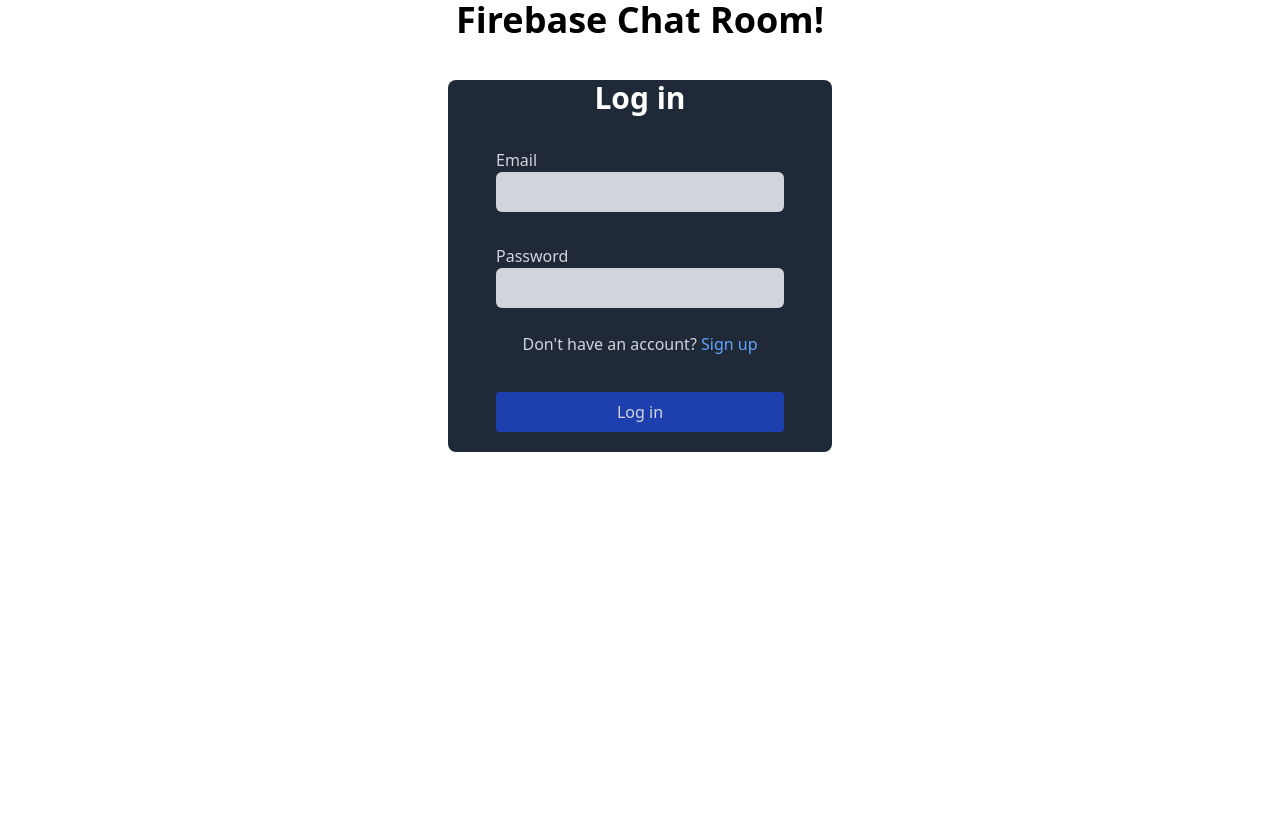
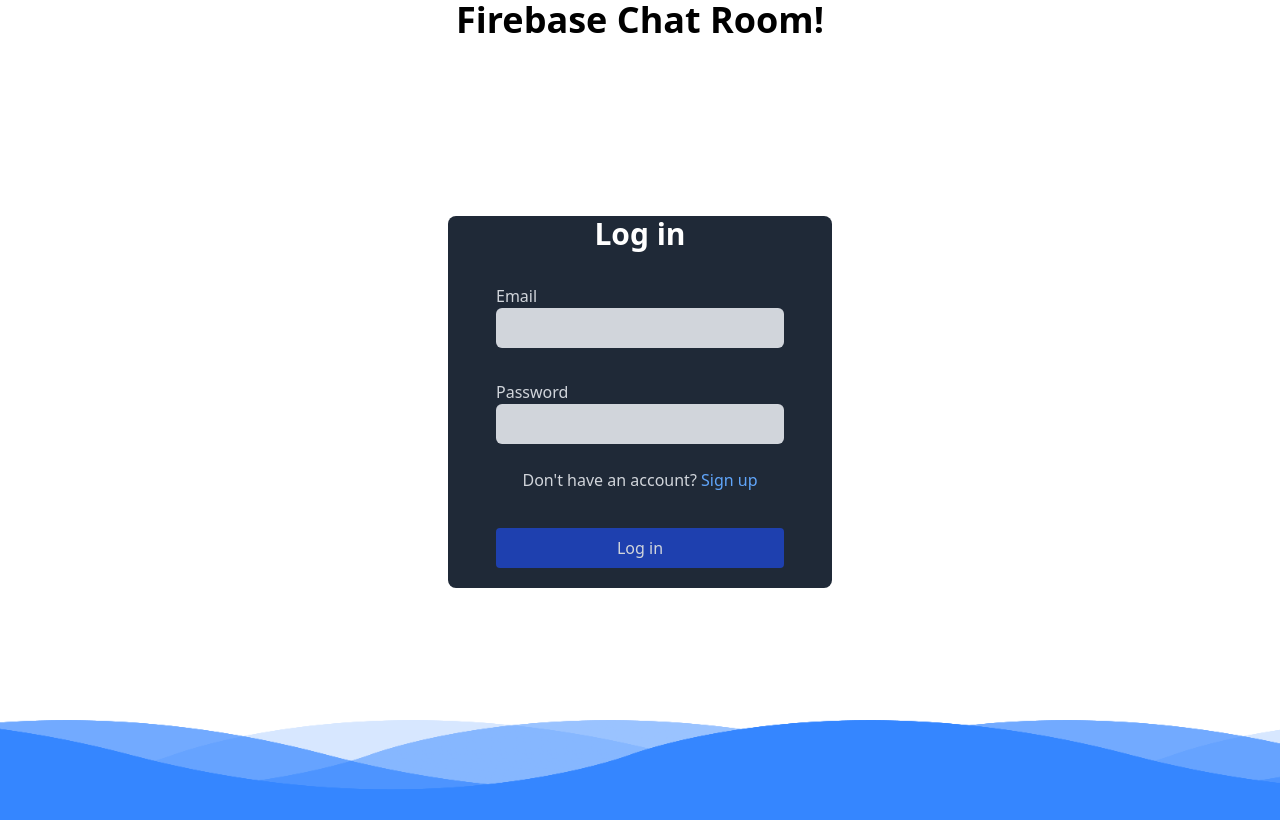
Before and after one commit to ChristianStaubo/chat-app-channel, a React (Create React App) app: page / in a window 1280 px wide. Built offline with nearby package versions, Linux system fonts and the light colour scheme.

Commit message:
added wave animation to log in page

```diff
--- a/src/App.css
+++ b/src/App.css
@@ -1,3 +1,69 @@
 @tailwind base;
 @tailwind components;
 @tailwind utilities;
+
+
+.waves{
+    width: 100%;
+    height: 100%;
+}
+
+.wave{
+    position: absolute;
+    top: 90%;
+    left: 0;
+    width: 100%;
+    height: 100px;
+    background-image: url('./wave.png');
+    background-size: 1000px 100px;
+}
+
+footer .wave#wave1{
+    z-index: 1000;
+    opacity: 1;
+    bottom: 0;
+    animation: animateWave 4s linear infinite;
+}
+
+footer .wave#wave2{
+    z-index: 999;
+    opacity: 0.5;
+    bottom: 10px;
+    animation: animateWave_02 4s linear infinite;
+}
+
+footer .wave#wave3{
+    z-index: 1000;
+    opacity: 0.2;
+    bottom: 15px;
+    animation: animateWave 3s linear infinite;
+}
+
+footer .wave#wave4{
+    z-index: 999;
+    opacity: 0.7;
+    bottom: 20px;
+    animation: animateWave_02 3s linear infinite;
+}
+
+@keyframes animateWave{
+    0%
+    {
+        background-position-x: 1000px;
+    }
+    100%
+    {
+        background-position-x: 0px;
+    }
+}
+
+@keyframes animateWave_02{
+    0%
+    {
+        background-position-x: 0px;
+    }
+    100%
+    {
+        background-position-x: 1000px;
+    }
+}
--- a/src/pages/Form.js
+++ b/src/pages/Form.js
@@ -116,7 +116,7 @@
             </div>
 
             <div>
-                <p className='text-gray-300'>Have an account? <span className='text-blue-400' onClick={navigateToLogin}>Log in</span></p>
+                <p className='text-gray-300'>Have an account? <span className='text-blue-400 hover:cursor-pointer' onClick={navigateToLogin}>Log in</span></p>
             </div>
             <button type='submit' className='text-gray-300 my-5 py-2 w-72 rounded bg-blue-800' onClick={handleSignUp}>Sign up</button>
 
--- a/src/pages/FormLogIn.js
+++ b/src/pages/FormLogIn.js
@@ -34,7 +34,10 @@
         navigate('/signUp')
       }
   return (
-    <div className={`${!err ? 'mt-10 flex rounded-lg bg-gray-800 w-[95%] md:w-[30%] mx-auto' : 'mt-10 flex rounded-lg bg-gray-800 border-2 border-red-500 w-[95%] md:w-[30%] mx-auto'}`}>
+    <div>
+
+
+    <div className={`${!err ? 'mt-[50%] sm:mt-44 flex rounded-lg bg-gray-800 w-[95%] md:w-[30%] mx-auto' : 'mt-10 flex rounded-lg bg-gray-800 border-2 border-red-500 w-[95%] md:w-[30%] mx-auto'}`}>
         <form className='flex flex-col justify-center items-center gap-4 w-full '>
             <h1 className='text-3xl font-bold pb-2 text-white'>Log in</h1>
             {err ? <p className='text-red-500'>Invalid email or password</p> : ''}
@@ -50,7 +53,7 @@
 
 
             <div>
-                <p className='text-gray-300'>Don't have an account? <span className='text-blue-400' onClick={navigateToSignUp}>Sign up</span></p>
+                <p className='text-gray-300'>Don't have an account? <span className='text-blue-400 hover:cursor-pointer' onClick={navigateToSignUp}>Sign up</span></p>
             </div>
             <button type='submit'onClick={handleSignIn} className='text-gray-300 my-5 py-2 w-72 rounded bg-blue-800'>Log in</button>
 
@@ -58,6 +61,19 @@
 
         </form>
     </div>
+    <footer>
+
+       <div class='waves'>
+           <div class='wave' id='wave1'></div>
+           <div class='wave' id='wave2'></div>
+           <div class='wave' id='wave3'></div>
+           <div class='wave' id='wave4'></div>
+           <div class="notWave"></div>
+
+
+       </div>
+       </footer>
+    </div>
   )
 }
 
```
Also changed, not shown: src/wave.png (added).
